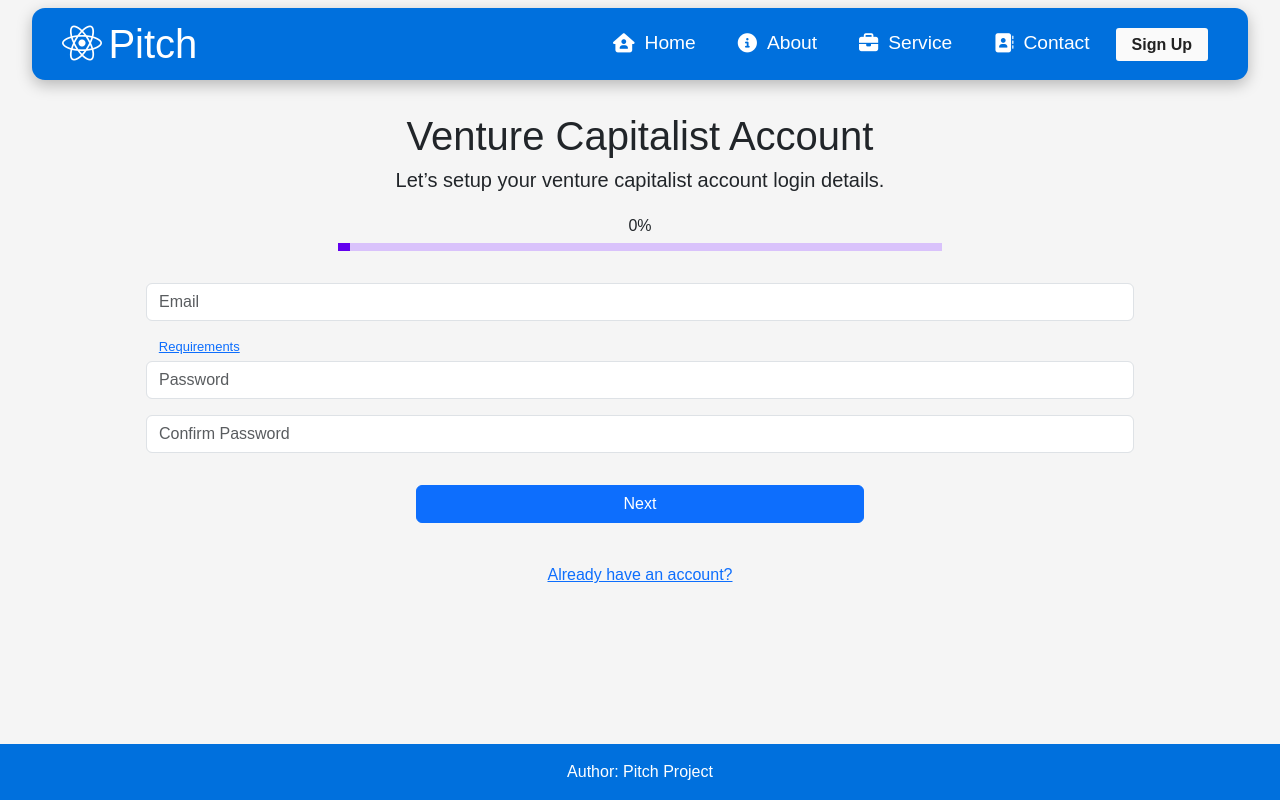
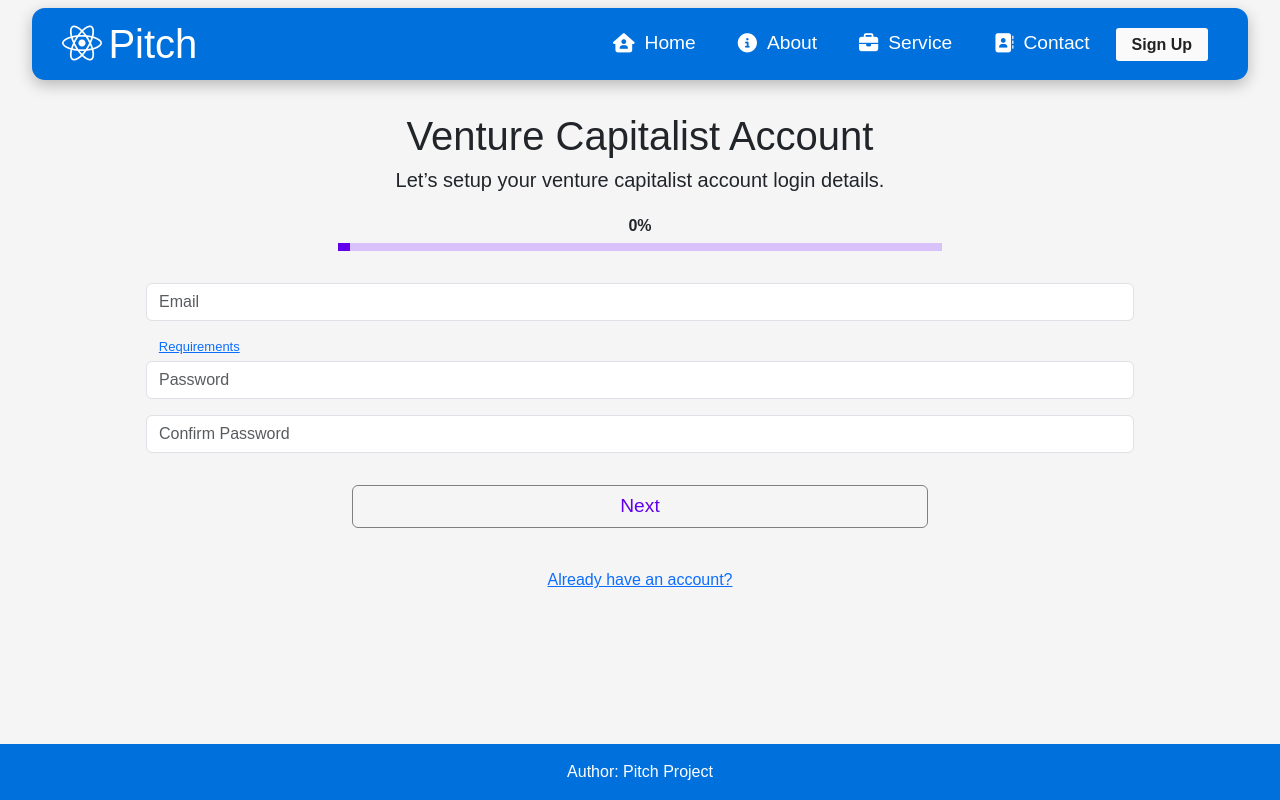
Before and after one commit to MzArlowe/pitch-client, a React (Create React App) app: page /CapitalistOne in a window 1280 px wide. Built offline with nearby package versions, Linux system fonts and the light colour scheme.

Commit message:
See description...
Styled Next button to style guide.

Progress bar can be set to any number between 0-100.

```diff
--- a/src/components/CapitalistOne.css
+++ b/src/components/CapitalistOne.css
@@ -1,5 +1,6 @@
 h6 {
 	margin: 3vh 0 1vh 0;
+	font-weight: bold;
 }
 
 #progressBar {
@@ -8,7 +9,6 @@ h6 {
 }
 
 #progressBar > div {
-	width: 2%;
 	height: 1vh;
 	background-color: #6200ee;
 }
@@ -29,6 +29,9 @@ h6 {
 }
 
 .btn {
-	width: 35vw;
+	width: 45vw;
 	margin: 4vh 0 2vh;
+	border-color: gray;
+	color: #6200ee;
+	font-size: larger;
 }
--- a/src/components/CapitalistOne.jsx
+++ b/src/components/CapitalistOne.jsx
@@ -16,6 +16,12 @@ export default function CapitalistOne() {
 		});
 	};
 
+	const progress = 0; // Set initial value (0-100).
+	let progressDiv = progress;
+	if (progress < 2) {
+		progressDiv = 2;
+	}
+
 	let accountType = 'Venture Capitalist';
 	// let accountType = 'Entrepreneur'
 
@@ -25,10 +31,11 @@ export default function CapitalistOne() {
 			<h5>
 				Let’s setup your {accountType.toLowerCase()} account login details.
 			</h5>
-			<h6>0%</h6>
+
+			<h6>{progress}%</h6>
 
 			<div id='progressBar'>
-				<div></div>
+				<div style={{ width: `${progressDiv}%` }}></div>
 			</div>
 
 			<form>
@@ -76,7 +83,7 @@ export default function CapitalistOne() {
 
 				<button
 					type='submit'
-					className='btn btn-primary'
+					className='btn'
 				>
 					Next
 				</button>
```
